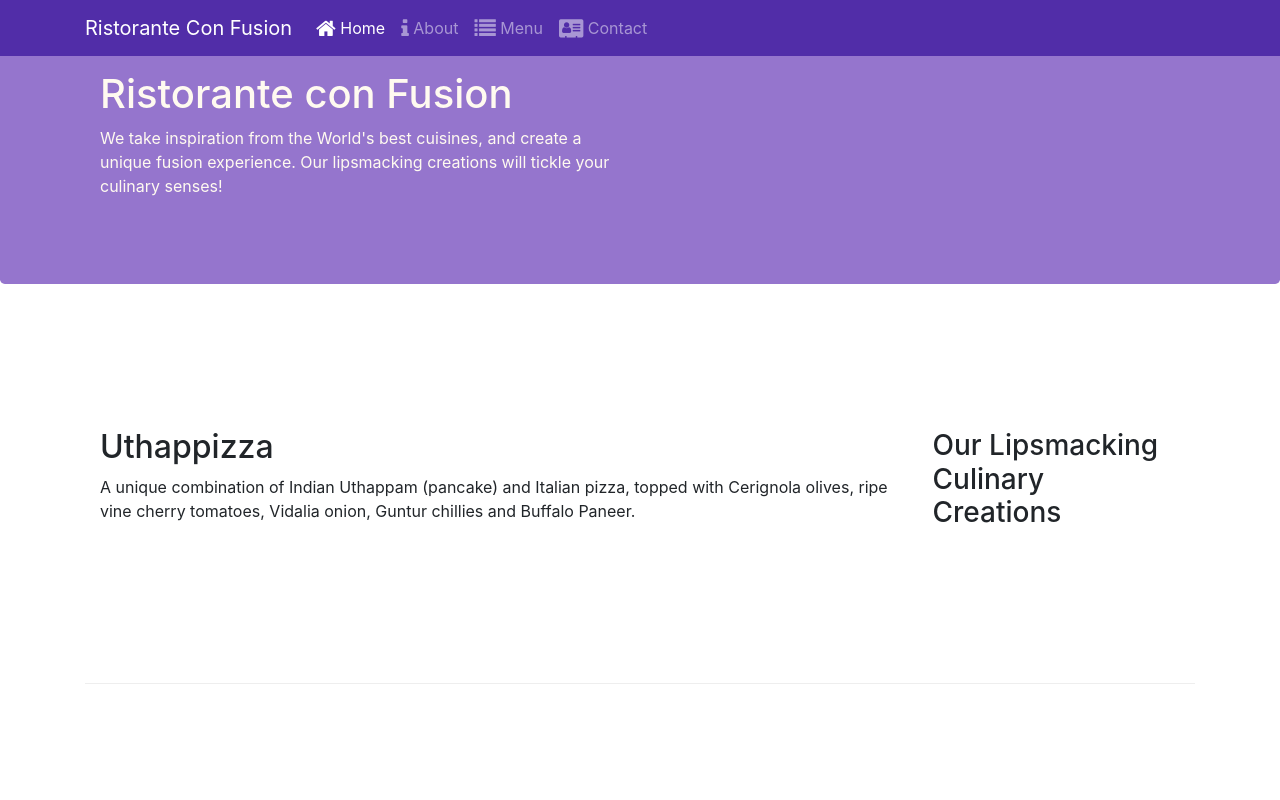
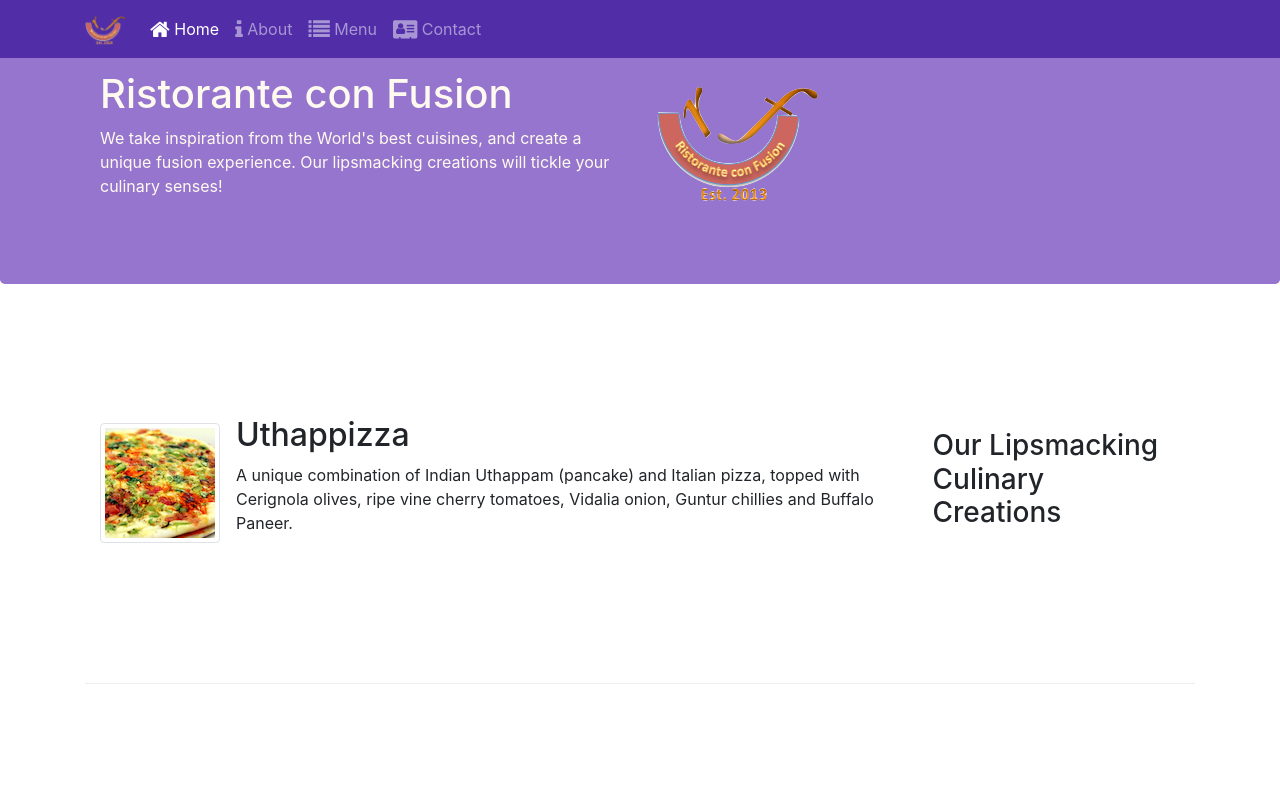
Before and after one commit to nupur2511/conFusion, a website: page index.html in a window 1280 px wide. Shown: the top 800 px of the page. Drawn offline with nearby package versions, Linux system fonts and the light colour scheme.

Commit message:
Images and media

```diff
--- a/index.html
+++ b/index.html
@@ -21,7 +21,7 @@
             <button class="navbar-toggler" type="button" data-toggle="collapse" data-target="#Navbar">
                 <span class="navbar-toggler-icon"></span>
             </button>
-            <a class="navbar-brand" href="#">Ristorante Con Fusion</a>
+            <a class="navbar-brand" href="#"><img src="img/logo.png" height="30" width="41"></a>
             <div class="collapse navbar-collapse" id="Navbar">
                 <ul class="navbar-nav mr-auto">
                         <li class="nav-item active"><a class="nav-link" href="./index.html"><span class="fa fa-home fa-lg"></span> Home</a></li>
@@ -41,7 +41,8 @@
                     <h1>Ristorante con Fusion</h1>
                     <p>We take inspiration from the World's best cuisines, and create a unique fusion experience. Our lipsmacking creations will tickle your culinary senses!</p>
                 </div>
-                <div class="col-12 col-sm">
+                <div class="col-12 col-sm align-self-center">
+                    <img src="img/logo.png" class="img-fluid">
                 </div>
             </div>
         </div>
@@ -53,8 +54,13 @@
                 <h3>Our Lipsmacking Culinary Creations</h3>
             </div>
             <div class="col col-sm order-sm-first col-md">
-                <h2>Uthappizza</h2>
-                <p>A unique combination of Indian Uthappam (pancake) and Italian pizza, topped with Cerignola olives, ripe vine cherry tomatoes, Vidalia onion, Guntur chillies and Buffalo Paneer.</p>
+                <div class="media">
+                    <img class="d-flex mr-3 img-thumbnail align-self-center" src="img/uthappizza.png" alt="uthappizza">
+                    <div class="media-body">
+                        <h2 class="mt-0"> Uthappizza</h2>
+                        <p>A unique combination of Indian Uthappam (pancake) and Italian pizza, topped with Cerignola olives, ripe vine cherry tomatoes, Vidalia onion, Guntur chillies and Buffalo Paneer.</p>
+                    </div>
+                 </div>
             </div>
         </div>
 
@@ -74,9 +80,14 @@
                 <h3>Meet our Culinary Specialists</h3>
             </div>
             <div class="col col-sm order-sm-first col-md">
-                <h2>Alberto Somayya</h2>
-                <h4>Executive Chef</h4>
-                <p>Award winning three-star Michelin chef with wide International experience having worked closely with whos-who in the culinary world, he specializes in creating mouthwatering Indo-Italian fusion experiences. </p>
+                <div class="media">
+                    <img class="d-flex mr-3 img-thumbnail align-self-center" src="img/alberto.png" alt="alberto">
+                    <div class="media-body">
+                        <h2 class="mt-0">Alberto Somayya</h2>
+                        <h4>Executive Chef</h4>
+                        <p>Award winning three-star Michelin chef with wide International experience having worked closely with whos-who in the culinary world, he specializes in creating mouthwatering Indo-Italian fusion experiences. </p>
+                    </div>
+                </div>
             </div>
         </div>
     </div>
```
Also changed, not shown: aboutus.html (+3 -2 lines), contactus.html (+3 -2 lines), img/alberto.png (added), img/buffet.png (added), img/logo.png (added), img/uthappizza.png (added), 1 other file.
